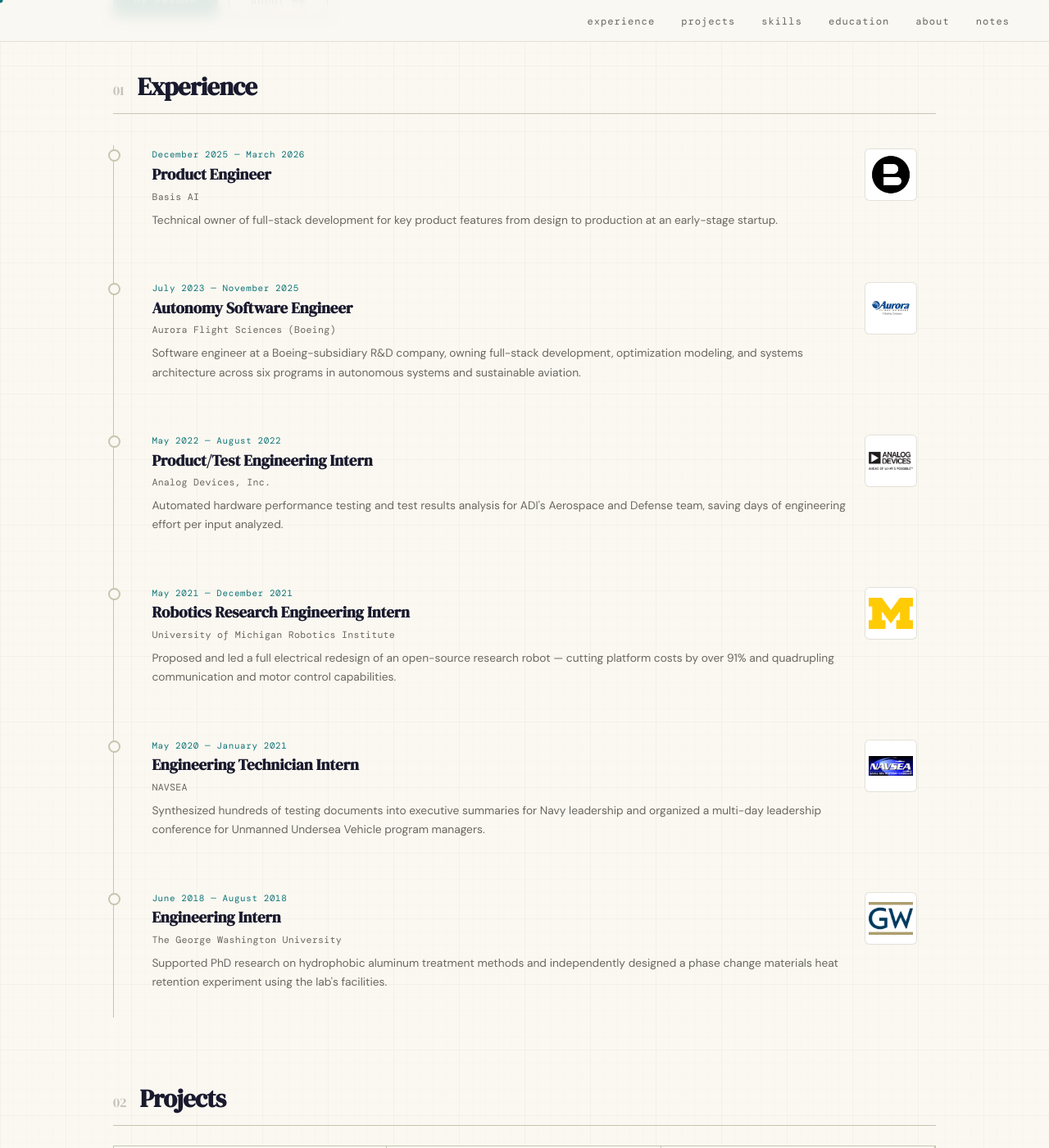
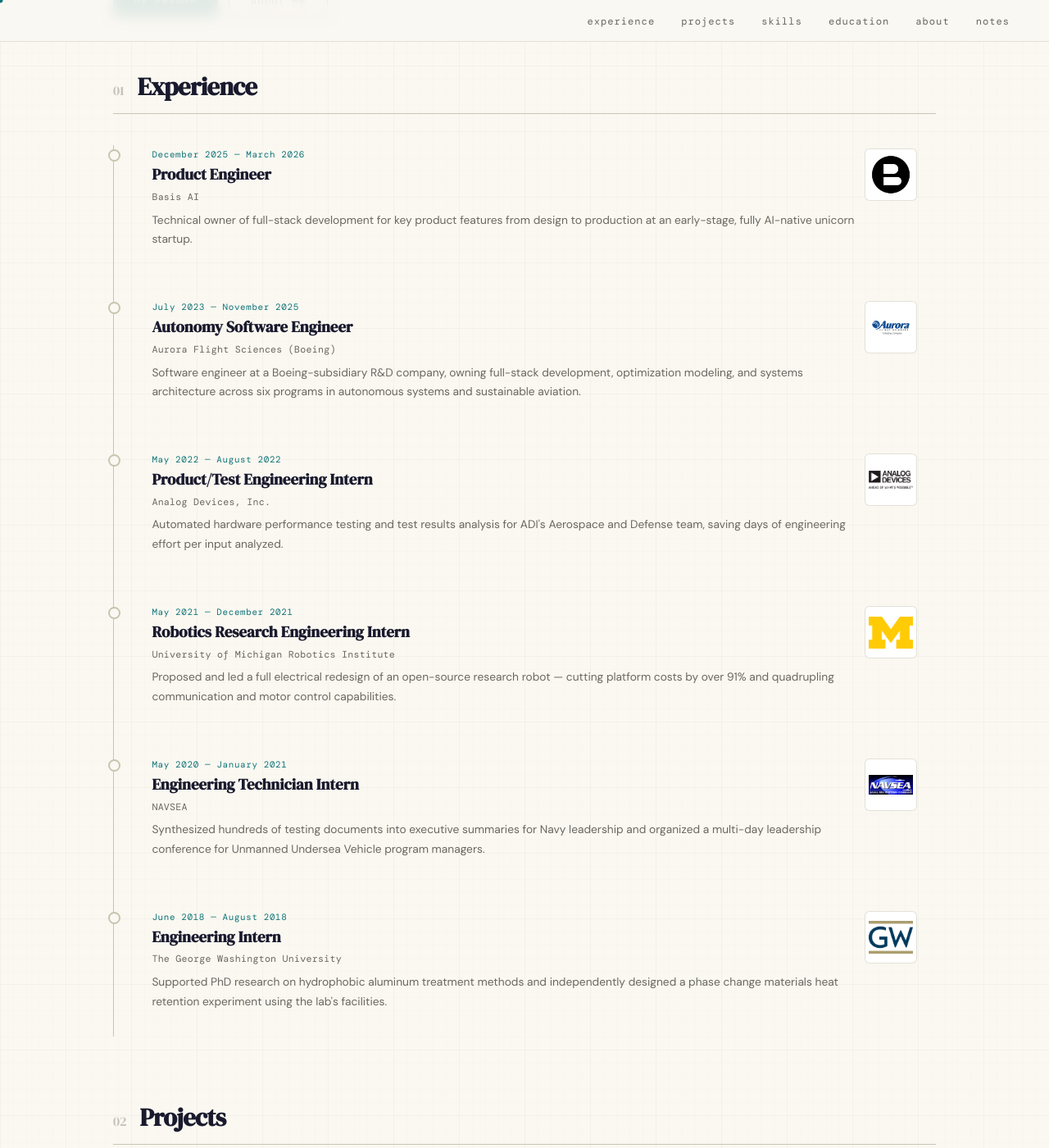
Before and after one commit to EmiliaPsacharopoulos/EmiliaPsacharopoulos.github.io, a Jekyll site: the page built from index.html, in a window 1280 px wide and 1400 px high, scrolled down 492 px. Shown: the whole window at 82% size. Built offline with Jekyll 4.4.1, drawn with Linux system fonts in a browser that asks for light colours.

Commit message:
Improving basis experience short form descriptions

```diff
--- a/_includes/modal-slot-short.html
+++ b/_includes/modal-slot-short.html
@@ -1,8 +1,8 @@
 {% if include.entry.highlight_sections %}
   {% for section in include.entry.highlight_sections %}
   <span class="modal-tl-role">{{ section.label }}</span>
-  <ul class="modal-ul">{% for h in section.highlights %}<li>{{ h }}</li>{% endfor %}</ul>
+  <ul class="modal-ul">{% for h in section.highlights %}{% if h.text %}<li>{{ h.text }}{% if h.sub %}<ul class="modal-ul-sub">{% for s in h.sub %}<li>{{ s }}</li>{% endfor %}</ul>{% endif %}</li>{% else %}<li>{{ h }}</li>{% endif %}{% endfor %}</ul>
   {% endfor %}
 {% elsif include.entry.highlights %}
-  <ul class="modal-ul">{% for h in include.entry.highlights %}<li>{{ h }}</li>{% endfor %}</ul>
+  <ul class="modal-ul">{% for h in include.entry.highlights %}{% if h.text %}<li>{{ h.text }}{% if h.sub %}<ul class="modal-ul-sub">{% for s in h.sub %}<li>{{ s }}</li>{% endfor %}</ul>{% endif %}</li>{% else %}<li>{{ h }}</li>{% endif %}{% endfor %}</ul>
 {% endif %}
--- a/assets/css/style.css
+++ b/assets/css/style.css
@@ -872,6 +872,12 @@
   color: var(--muted); padding-left: 1.2rem;
   margin-bottom: 1.1rem;
 }
+.modal-ul-sub {
+  list-style-type: circle;
+  padding-left: 1.2rem;
+  margin-top: 0.2rem;
+  margin-bottom: 0.2rem;
+}
 .modal-img {
   width: 100%; border: 1px solid var(--grid);
   display: block; margin-bottom: 1.1rem;
```
Also changed, not shown: _data/experience.yml (+10 -9 lines), 1 other file.
